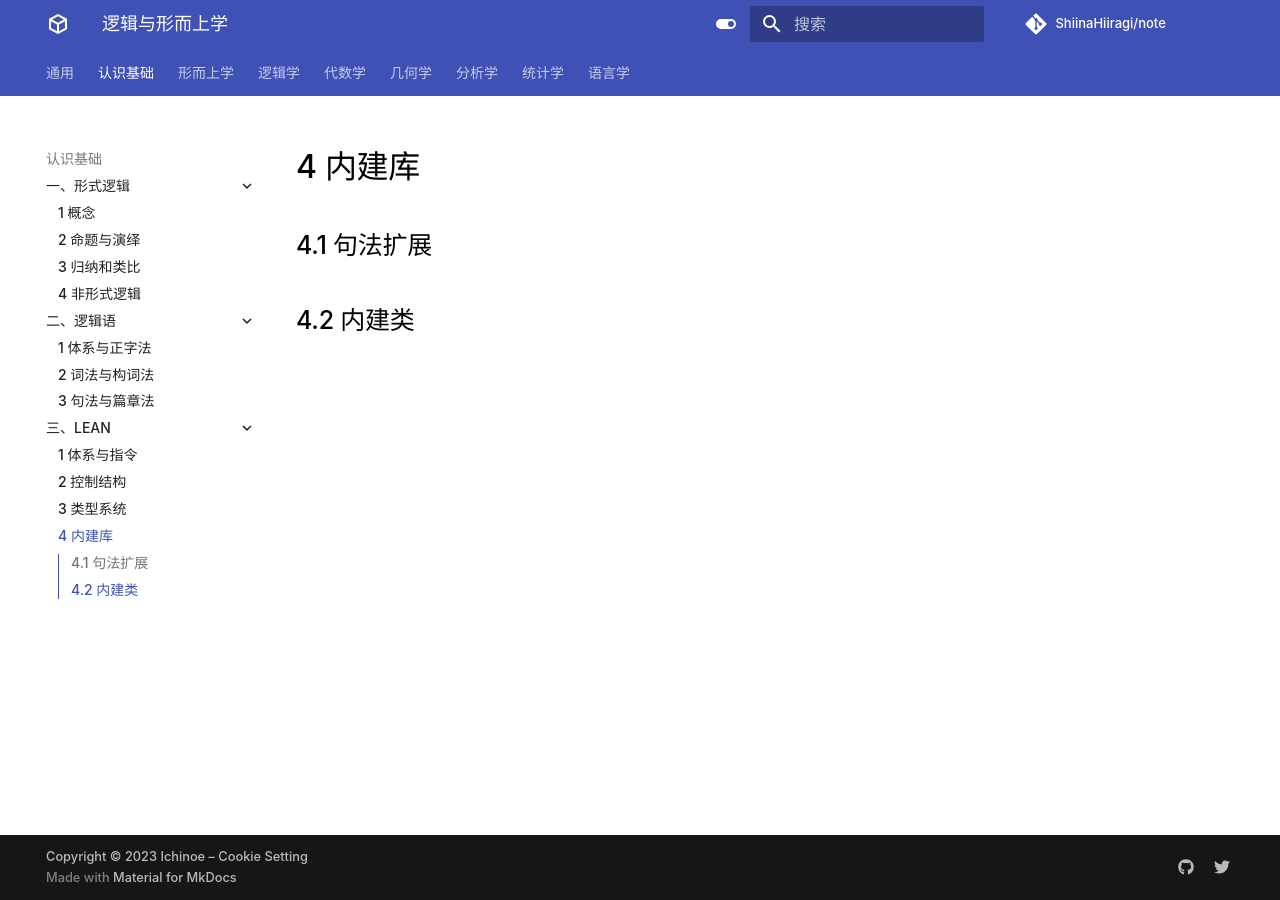
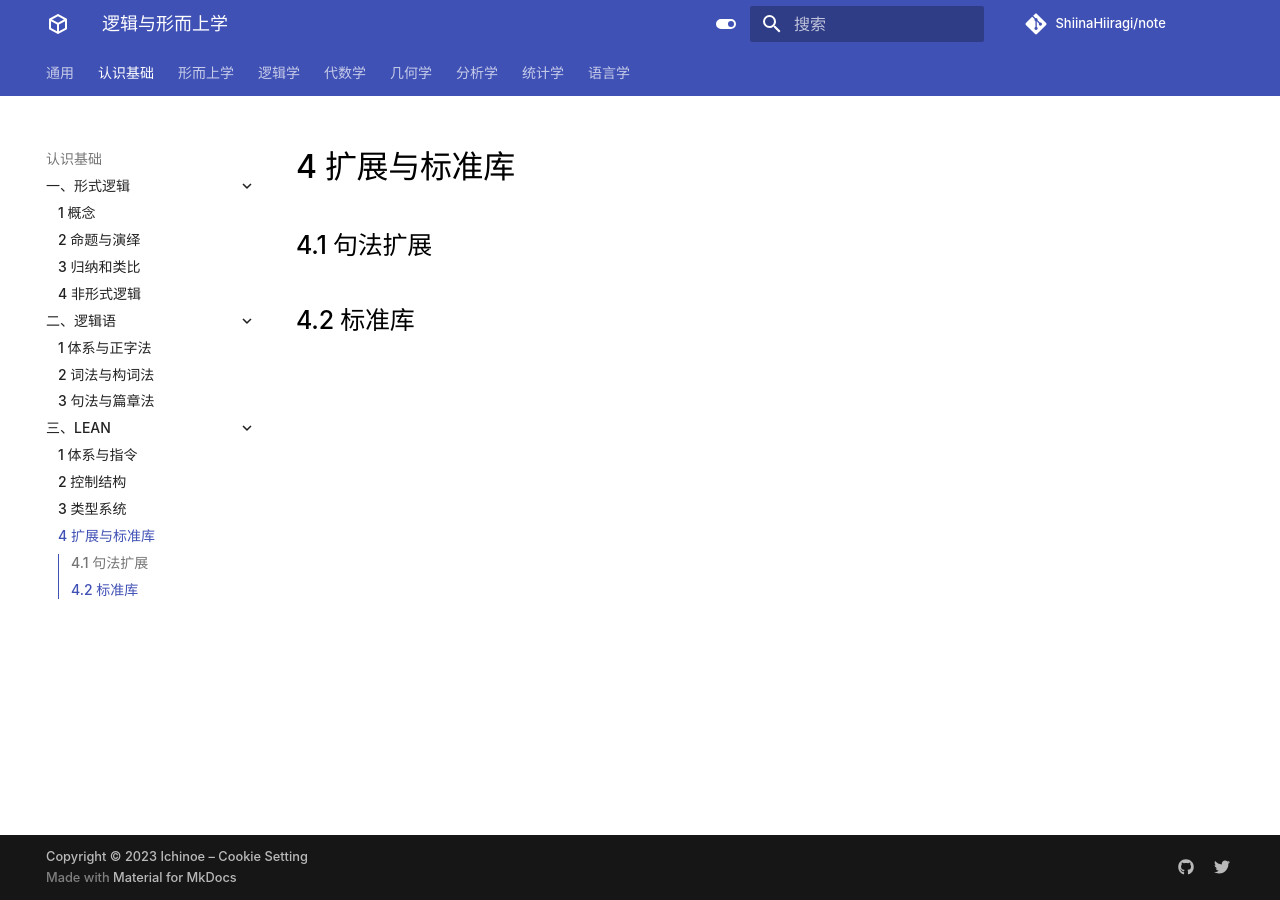
Before and after one commit to ShiinaHiiragi/note, an MkDocs documentation site: the page built from docs/cogn/lean/lib.md, in a window 1280 px wide. Built offline with MkDocs 1.6.1 and Material for MkDocs 9.7.7, drawn with Linux system fonts in a browser that asks for light colours; comment, search, counter and statistics services are not loaded.

```diff
--- a/docs/cogn/lean/lib.md
+++ b/docs/cogn/lean/lib.md
@@ -1,5 +1,5 @@
-# 4 内建库
+# 4 扩展与标准库
 
 ## 4.1 句法扩展
 
-## 4.2 内建类
+## 4.2 标准库
--- a/mkdocs.yml
+++ b/mkdocs.yml
@@ -118,7 +118,7 @@ nav:
       - 1 体系与指令: cogn/lean/cmd.md
       - 2 控制结构: cogn/lean/ctrl.md
       - 3 类型系统: cogn/lean/type.md
-      - 4 内建库: cogn/lean/lib.md
+      - 4 扩展与标准库: cogn/lean/lib.md
   - 形而上学:
     - 一、认知科学:
       - 1 神经认知: meta/cogn/nerve.md
```
Also changed, not shown: docs/cogn/lean/cmd.md (+1 -2 lines), docs/index.md (+1 -0 lines).
